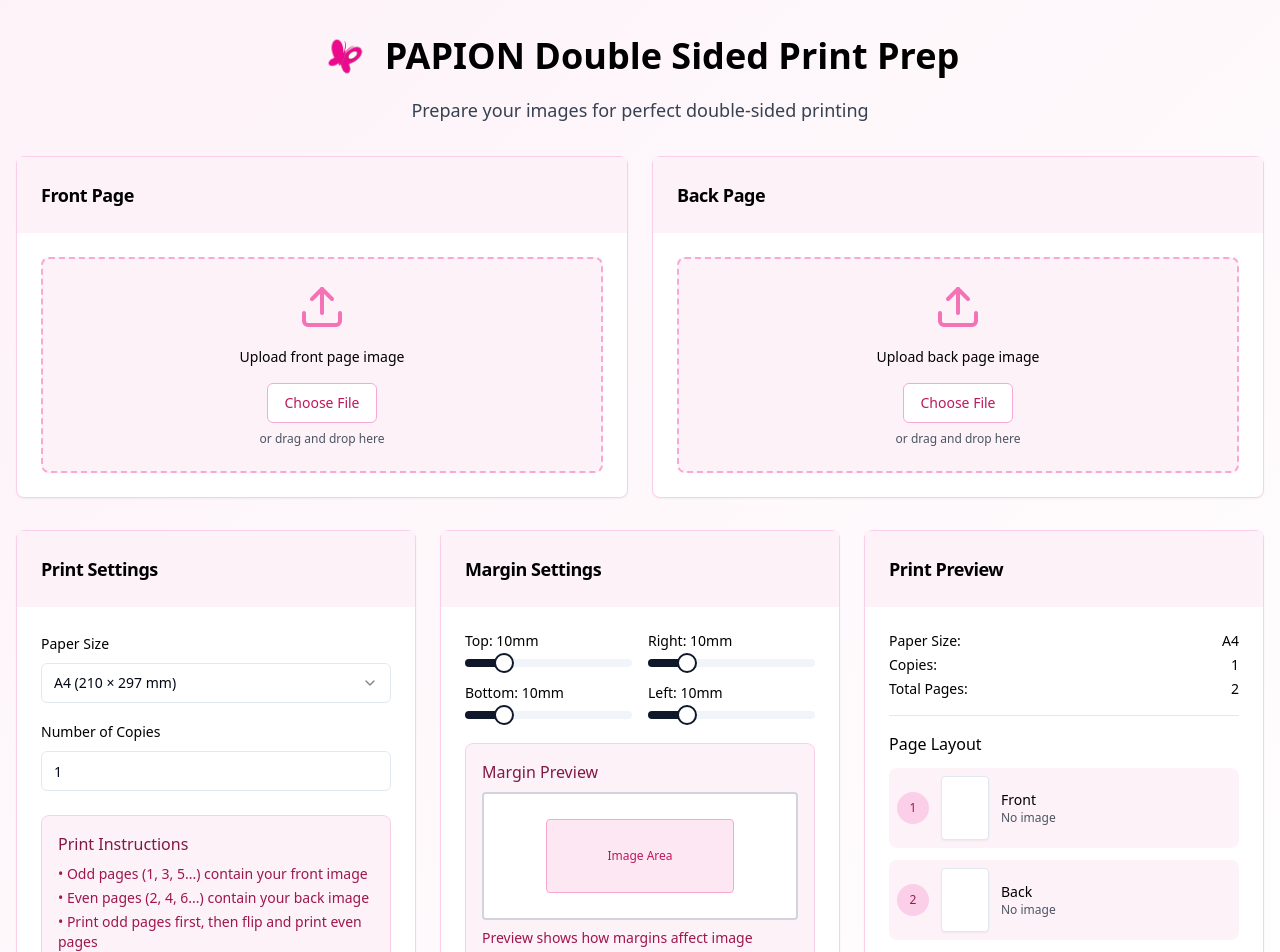
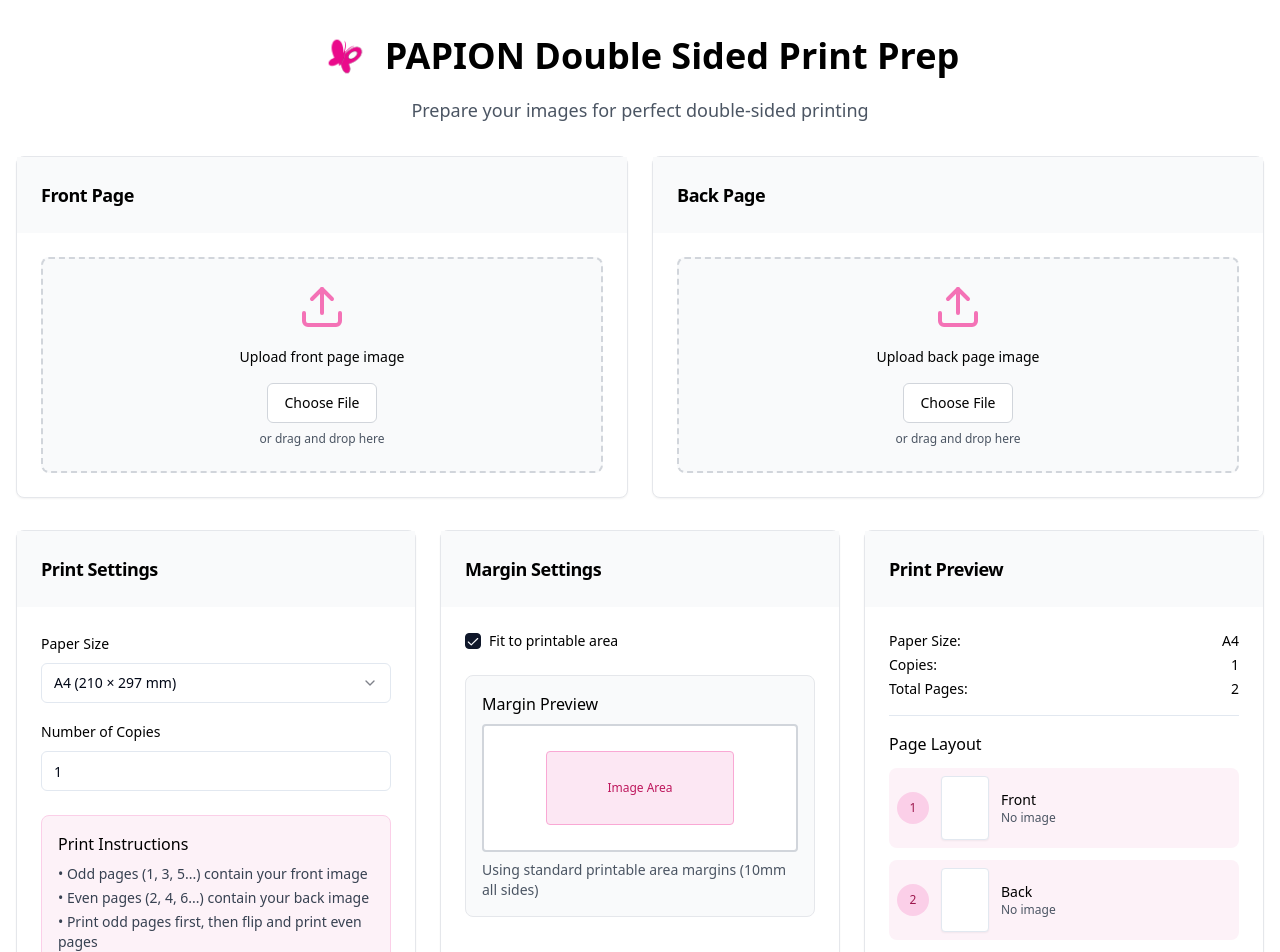
Before and after one commit to AshTheLegend/flip-print-perfect-duo, a React (Vite) app: page / in a window 1280 px wide. Shown: the top 952 px of the page. Built offline with nearby package versions, Linux system fonts and the light colour scheme.

Commit message:
feat: Add "Fit to printable area" checkbox
Implement a checkbox to fit images to the printable area, using default margins when checked. Update the preview to reflect the white borders.  Adjusted primary and secondary color scheme.

```diff
--- a/src/components/ImageUpload.tsx
+++ b/src/components/ImageUpload.tsx
@@ -54,8 +54,8 @@ const ImageUpload: React.FC<ImageUploadProps> = ({
   };
 
   return (
-    <Card className="h-full border-pink-200 bg-white">
-      <CardHeader className="bg-pink-50">
+    <Card className="h-full border-gray-200 bg-white">
+      <CardHeader className="bg-gray-50">
         <CardTitle className="text-lg font-semibold text-black">
           {title}
         </CardTitle>
@@ -64,8 +64,8 @@ const ImageUpload: React.FC<ImageUploadProps> = ({
         <div
           className={`relative border-2 border-dashed rounded-lg p-6 transition-all duration-200 ${
             image
-              ? 'border-pink-300 bg-pink-50'
-              : 'border-pink-300 bg-pink-50 hover:border-pink-400 hover:bg-pink-100'
+              ? 'border-gray-300 bg-gray-50'
+              : 'border-gray-300 bg-gray-50 hover:border-pink-400 hover:bg-pink-50'
           }`}
           onDrop={handleDrop}
           onDragOver={handleDragOver}
@@ -93,7 +93,7 @@ const ImageUpload: React.FC<ImageUploadProps> = ({
               <Button
                 onClick={() => fileInputRef.current?.click()}
                 variant="outline"
-                className="mb-2 border-pink-300 text-pink-700 hover:bg-pink-50"
+                className="mb-2 border-gray-300 text-black hover:bg-pink-50"
               >
                 Choose File
               </Button>
--- a/src/components/MarginSettings.tsx
+++ b/src/components/MarginSettings.tsx
@@ -3,6 +3,7 @@ import React from 'react';
 import { Card, CardContent, CardHeader, CardTitle } from '@/components/ui/card';
 import { Label } from '@/components/ui/label';
 import { Slider } from '@/components/ui/slider';
+import { Checkbox } from '@/components/ui/checkbox';
 import { PrintConfig } from '@/pages/Index';
 
 interface MarginSettingsProps {
@@ -21,14 +22,46 @@ const MarginSettings: React.FC<MarginSettingsProps> = ({ config, onConfigChange
     });
   };
 
+  const handleFitToPrintableAreaChange = (checked: boolean) => {
+    if (checked) {
+      onConfigChange({
+        ...config,
+        fitToPrintableArea: true,
+        margins: {
+          top: 10,
+          right: 10,
+          bottom: 10,
+          left: 10
+        }
+      });
+    } else {
+      onConfigChange({
+        ...config,
+        fitToPrintableArea: false
+      });
+    }
+  };
+
   return (
-    <Card className="border-pink-200 bg-white">
-      <CardHeader className="bg-pink-50">
+    <Card className="border-gray-200 bg-white">
+      <CardHeader className="bg-gray-50">
         <CardTitle className="text-lg font-semibold text-black">
           Margin Settings
         </CardTitle>
       </CardHeader>
       <CardContent className="space-y-6 pt-6">
+        <div className="flex items-center space-x-2">
+          <Checkbox
+            id="fit-to-printable"
+            checked={config.fitToPrintableArea}
+            onCheckedChange={handleFitToPrintableAreaChange}
+          />
+          <Label htmlFor="fit-to-printable" className="text-sm font-medium text-black">
+            Fit to printable area
+          </Label>
+        </div>
+
+        {!config.fitToPrintableArea && (
           <div className="grid grid-cols-2 gap-4">
             <div>
               <Label htmlFor="margin-top" className="text-sm font-medium text-black mb-2 block">
@@ -90,9 +123,10 @@ const MarginSettings: React.FC<MarginSettingsProps> = ({ config, onConfigChange
               />
             </div>
           </div>
+        )}
 
-        <div className="bg-pink-50 border border-pink-200 rounded-lg p-4">
-          <h4 className="font-medium text-pink-900 mb-2">Margin Preview</h4>
+        <div className="bg-gray-50 border border-gray-200 rounded-lg p-4">
+          <h4 className="font-medium text-black mb-2">Margin Preview</h4>
           <div className="relative bg-white border-2 border-gray-300 w-full h-32 rounded">
             <div
               className="absolute bg-pink-100 border border-pink-300 rounded"
@@ -108,8 +142,11 @@ const MarginSettings: React.FC<MarginSettingsProps> = ({ config, onConfigChange
               </div>
             </div>
           </div>
-          <p className="text-sm text-pink-800 mt-2">
-            Preview shows how margins affect image placement on paper
+          <p className="text-sm text-gray-600 mt-2">
+            {config.fitToPrintableArea
+              ? "Using standard printable area margins (10mm all sides)"
+              : "Preview shows how margins affect image placement on paper"
+            }
           </p>
         </div>
       </CardContent>
--- a/src/components/PreviewPanel.tsx
+++ b/src/components/PreviewPanel.tsx
@@ -13,8 +13,8 @@ const PreviewPanel: React.FC<PreviewPanelProps> = ({ frontImage, backImage, conf
   const totalPages = config.copies * 2;
 
   return (
-    <Card className="border-pink-200 bg-white">
-      <CardHeader className="bg-pink-50">
+    <Card className="border-gray-200 bg-white">
+      <CardHeader className="bg-gray-50">
         <CardTitle className="text-lg font-semibold text-black">
           Print Preview
         </CardTitle>
@@ -35,13 +35,24 @@ const PreviewPanel: React.FC<PreviewPanelProps> = ({ frontImage, backImage, conf
           </div>
         </div>
 
-        {/* Margin Preview with actual front image only */}
+        {/* Front Page Preview with margins */}
         {frontImage && (
           <div className="border-t pt-4">
-            <h4 className="font-medium text-black mb-3">Front Page with Margins Preview</h4>
-            <div className="relative bg-white border-2 border-gray-300 w-full h-48 rounded shadow-sm overflow-hidden">
+            <h4 className="font-medium text-black mb-3">Front Page Preview</h4>
+            <div className="relative bg-gray-100 border-2 border-gray-300 w-full h-48 rounded shadow-sm overflow-hidden">
+              {config.fitToPrintableArea ? (
+                <div className="w-full h-full p-4 bg-white border-4 border-gray-200">
+                  <div className="w-full h-full flex items-center justify-center overflow-hidden">
+                    <img
+                      src={frontImage}
+                      alt="Front page preview"
+                      className="max-w-full max-h-full object-contain"
+                    />
+                  </div>
+                </div>
+              ) : (
                 <div
-                className="absolute border border-pink-400 overflow-hidden flex items-center justify-center"
+                  className="absolute overflow-hidden flex items-center justify-center"
                   style={{
                     top: `${(config.margins.top / 50) * 100}%`,
                     right: `${(config.margins.right / 50) * 100}%`,
@@ -51,13 +62,17 @@ const PreviewPanel: React.FC<PreviewPanelProps> = ({ frontImage, backImage, conf
                 >
                   <img
                     src={frontImage}
-                  alt="Front page preview with margins"
+                    alt="Front page preview with custom margins"
                     className="max-w-full max-h-full object-contain"
                   />
                 </div>
+              )}
             </div>
             <p className="text-xs text-gray-600 mt-2">
-              Margins: T{config.margins.top} R{config.margins.right} B{config.margins.bottom} L{config.margins.left}mm
+              {config.fitToPrintableArea
+                ? "White borders show printable area margins (10mm all sides)"
+                : `Custom margins: T${config.margins.top} R${config.margins.right} B${config.margins.bottom} L${config.margins.left}mm`
+              }
             </p>
           </div>
         )}
--- a/src/components/PrintSettings.tsx
+++ b/src/components/PrintSettings.tsx
@@ -22,8 +22,8 @@ const PrintSettings: React.FC<PrintSettingsProps> = ({ config, onConfigChange })
   };
 
   return (
-    <Card className="border-pink-200 bg-white">
-      <CardHeader className="bg-pink-50">
+    <Card className="border-gray-200 bg-white">
+      <CardHeader className="bg-gray-50">
         <CardTitle className="text-lg font-semibold text-black">
           Print Settings
         </CardTitle>
@@ -63,8 +63,8 @@ const PrintSettings: React.FC<PrintSettingsProps> = ({ config, onConfigChange })
         </div>
 
         <div className="bg-pink-50 border border-pink-200 rounded-lg p-4">
-          <h4 className="font-medium text-pink-900 mb-2">Print Instructions</h4>
-          <ul className="text-sm text-pink-800 space-y-1">
+          <h4 className="font-medium text-black mb-2">Print Instructions</h4>
+          <ul className="text-sm text-gray-700 space-y-1">
             <li>• Odd pages (1, 3, 5...) contain your front image</li>
             <li>• Even pages (2, 4, 6...) contain your back image</li>
             <li>• Print odd pages first, then flip and print even pages</li>
--- a/src/pages/Index.tsx
+++ b/src/pages/Index.tsx
@@ -12,6 +12,7 @@ import { useToast } from '@/hooks/use-toast';
 export interface PrintConfig {
   paperSize: 'A4' | 'A3';
   copies: number;
+  fitToPrintableArea: boolean;
   margins: {
     top: number;
     right: number;
@@ -26,6 +27,7 @@ const Index = () => {
   const [config, setConfig] = useState<PrintConfig>({
     paperSize: 'A4',
     copies: 1,
+    fitToPrintableArea: true,
     margins: {
       top: 10,
       right: 10,
@@ -73,7 +75,7 @@ const Index = () => {
   const isReadyToGenerate = frontImage && backImage;
 
   return (
-    <div className="min-h-screen bg-gradient-to-br from-pink-50 to-white">
+    <div className="min-h-screen bg-white">
       <div className="container mx-auto px-4 py-8">
         <div className="text-center mb-8">
           <div className="flex items-center justify-center gap-4 mb-4">
@@ -86,7 +88,7 @@ const Index = () => {
               PAPION Double Sided Print Prep
             </h1>
           </div>
-          <p className="text-lg text-gray-700">
+          <p className="text-lg text-gray-600">
             Prepare your images for perfect double-sided printing
           </p>
         </div>
@@ -124,7 +126,7 @@ const Index = () => {
             <Button
               onClick={handleGeneratePDF}
               disabled={!isReadyToGenerate}
-              className="h-12 px-12 text-lg font-semibold bg-pink-600 hover:bg-pink-700 text-white"
+              className="h-12 px-12 text-lg font-semibold bg-black hover:bg-gray-800 text-white"
               size="lg"
             >
               <Download className="mr-2 h-5 w-5" />
```
Lines whose indentation alone changed are shown as unchanged.
